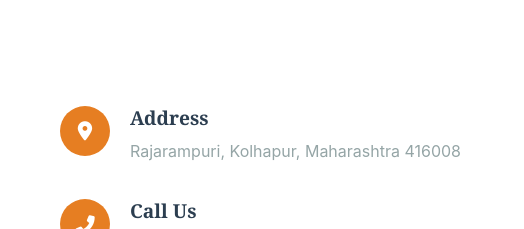
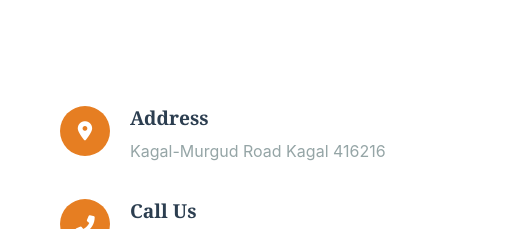
Before and after one commit to PGZON/Hotel-Sakshi, a plain HTML site: page index.html in a window 1280 px wide. Shown: the part 6520-6749 px from the top of the page, 0-524 px from the left. Drawn offline with Linux system fonts and the light colour scheme.

Commit message:
Update address in contact section

```diff
--- a/index.html
+++ b/index.html
@@ -625,7 +625,7 @@
                         </div>
                         <div class="contact-text">
                             <h3>Address</h3>
-                            <p>Rajarampuri, Kolhapur, Maharashtra 416008</p>
+                            <p>Kagal-Murgud Road Kagal 416216</p>
                         </div>
                     </div>
                     <div class="contact-item">
```
